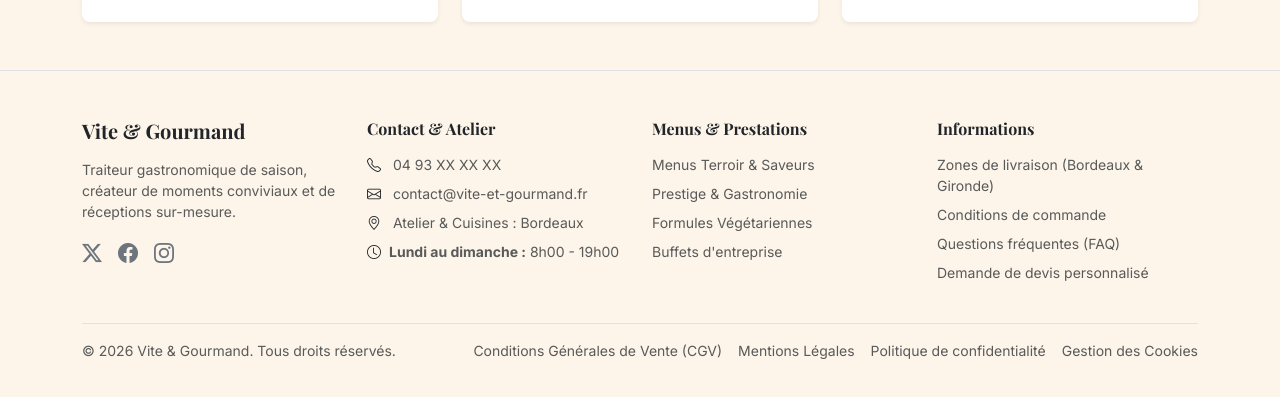
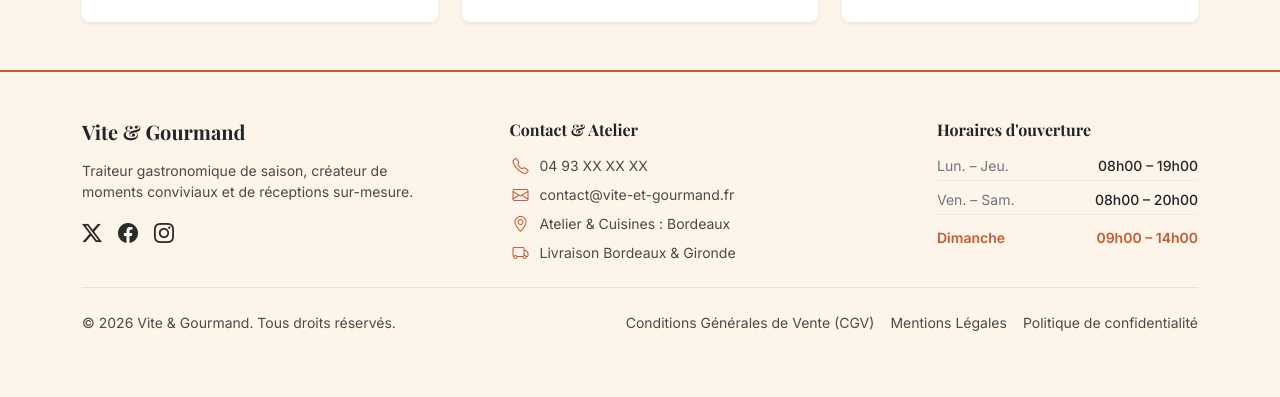
Before and after one commit to berzerk06fr/Vite---Gourmand, an Angular app in the folder vite-et-gourmand-frontend/: page /menus in a window 1280 px wide. Shown: the part 1449-1846 px from the top of the page. Built offline with nearby package versions, Linux system fonts and the light colour scheme; a web font is replaced by a local one.

Commit message:
style(footer): aligner les colonnes et regrouper les horaires selon la charte

```diff
--- a/vite-et-gourmand-frontend/src/app/components/footer/footer.css
+++ b/vite-et-gourmand-frontend/src/app/components/footer/footer.css
@@ -1,46 +1,52 @@
-footer {
-  background-color: var(--vg-dark, #2B2623);
-  color: #ffffff;
+.site-footer {
+  background-color: var(--vg-creme, #FDF5EA);
+  border-top: 2px solid var(--vg-terracotta, #C85A32);
 }
-
-footer a {
-  color: #ded9d4;
+.footer-text {
+  color: #4a4a4a;
+}
+.footer-link {
+  color: #4a4a4a;
   text-decoration: none;
-  transition: color 0.2s ease;
+  transition: color 0.2s ease-in-out;
 }
-
-footer a:hover,
-footer a:focus {
+.footer-link:hover,
+.footer-link:focus {
   color: var(--vg-terracotta, #C85A32);
+  text-decoration: underline;
 }
-
-.footer-brand {
-  font-family: var(--bs-headings-font-family);
+.footer-social-link {
+  color: #2b2b2b;
+  display: inline-block;
+  transition: color 0.2s ease-in-out, transform 0.2s ease;
 }
-
-.footer-social-link {
+.footer-social-link:hover,
+.footer-social-link:focus {
+  color: var(--vg-terracotta, #C85A32);
+  transform: translateY(-2px);
+}
+.footer-icon {
   display: inline-flex;
   align-items: center;
   justify-content: center;
-  width: 38px;
-  height: 38px;
-  border-radius: 50%;
-  background-color: #3d3733;
-  color: #ffffff;
-  border: 1px solid #4d4641;
-  transition: background-color 0.2s ease, transform 0.2s ease, color 0.2s ease;
+  width: 22px;
+  flex: 0 0 22px;
+  color: var(--vg-terracotta, #C85A32);
+  font-size: 1rem;
 }
-
-.footer-social-link:hover,
-.footer-social-link:focus {
-  background-color: var(--vg-terracotta, #C85A32);
-  color: #ffffff;
-  transform: translateY(-2px);
+.footer-icon i {
+  line-height: 1;
 }
-
-/* Accessibilité RGAA : neutralisation des animations si demandé */
+.text-terracotta {
+  color: var(--vg-terracotta, #C85A32);
+}
+.border-light-subtle {
+  border-color: rgba(0, 0, 0, 0.08);
+}
+.footer-bottom {
+  border-top-color: rgba(200, 90, 50, 0.2);
+}
 @media (prefers-reduced-motion: reduce) {
-  footer a,
   .footer-social-link {
     transition: none;
     transform: none;
--- a/vite-et-gourmand-frontend/src/app/components/footer/footer.html
+++ b/vite-et-gourmand-frontend/src/app/components/footer/footer.html
@@ -1,56 +1,66 @@
-<footer class="mt-auto border-top py-5" style="background-color: #FDF5EA;" role="contentinfo">
+<footer class="site-footer mt-auto py-5" role="contentinfo">
   <div class="container">
-    <div class="row g-4 mb-4">
-      <div class="col-12 col-md-3">
+    <div class="row g-4 justify-content-between align-items-start">
+
+      <div class="col-12 col-lg-4">
         <h3 class="fs-5 fw-bold text-dark mb-3">Vite & Gourmand</h3>
-        <p class="text-muted small">
+        <p class="footer-text small mb-3">
           Traiteur gastronomique de saison, créateur de moments conviviaux et de réceptions sur-mesure.
         </p>
-        <div class="d-flex gap-3 text-secondary fs-5 mt-3">
-          <span aria-label="Lien Twitter / X" role="img"><i class="bi bi-twitter-x"></i></span>
-          <span aria-label="Lien Facebook" role="img"><i class="bi bi-facebook"></i></span>
-          <span aria-label="Lien Instagram" role="img"><i class="bi bi-instagram"></i></span>
+        <div class="d-flex gap-3 fs-5">
+          <a href="#" class="footer-social-link" aria-label="Consulter notre page Twitter / X"><i class="bi bi-twitter-x"></i></a>
+          <a href="#" class="footer-social-link" aria-label="Consulter notre page Facebook"><i class="bi bi-facebook"></i></a>
+          <a href="#" class="footer-social-link" aria-label="Consulter notre page Instagram"><i class="bi bi-instagram"></i></a>
         </div>
       </div>
 
-      <div class="col-12 col-md-3">
+      <div class="col-12 col-sm-6 col-lg-4">
         <h4 class="fs-6 fw-bold text-dark mb-3">Contact & Atelier</h4>
-        <ul class="list-unstyled small text-muted d-flex flex-column gap-2">
-          <li><i class="bi bi-telephone me-2 text-dark"></i> 04 93 XX XX XX</li>
-          <li><i class="bi bi-envelope me-2 text-dark"></i> contact&#64;vite-et-gourmand.fr</li>
-          <li><i class="bi bi-geo-alt me-2 text-dark"></i> Atelier & Cuisines : Bordeaux</li>
-          <li><i class="bi bi-clock me-2 text-dark"></i> <strong>Lundi au dimanche :</strong> 8h00 - 19h00</li>
+        <ul class="list-unstyled small footer-text d-flex flex-column gap-2 mb-0">
+          <li class="d-flex align-items-center">
+            <span class="footer-icon me-2"><i class="bi bi-telephone"></i></span>
+            <a href="tel:0493000000" class="footer-link">04 93 XX XX XX</a>
+          </li>
+          <li class="d-flex align-items-center">
+            <span class="footer-icon me-2"><i class="bi bi-envelope"></i></span>
+            <a href="mailto:contact@vite-et-gourmand.fr" class="footer-link">contact&#64;vite-et-gourmand.fr</a>
+          </li>
+          <li class="d-flex align-items-center">
+            <span class="footer-icon me-2"><i class="bi bi-geo-alt"></i></span>
+            <span>Atelier & Cuisines : Bordeaux</span>
+          </li>
+          <li class="d-flex align-items-center">
+            <span class="footer-icon me-2"><i class="bi bi-truck"></i></span>
+            <span>Livraison Bordeaux & Gironde</span>
+          </li>
         </ul>
       </div>
 
-      <div class="col-12 col-md-3">
-        <h4 class="fs-6 fw-bold text-dark mb-3">Menus & Prestations</h4>
-        <ul class="list-unstyled small text-muted d-flex flex-column gap-2">
-          <li><a routerLink="/menus" class="text-decoration-none text-muted">Menus Terroir & Saveurs</a></li>
-          <li><a routerLink="/menus" class="text-decoration-none text-muted">Prestige & Gastronomie</a></li>
-          <li><a routerLink="/menus" class="text-decoration-none text-muted">Formules Végétariennes</a></li>
-          <li><a routerLink="/menus" class="text-decoration-none text-muted">Buffets d'entreprise</a></li>
-        </ul>
-      </div>
-
-      <div class="col-12 col-md-3">
-        <h4 class="fs-6 fw-bold text-dark mb-3">Informations</h4>
-        <ul class="list-unstyled small text-muted d-flex flex-column gap-2">
-          <li>Zones de livraison (Bordeaux & Gironde)</li>
-          <li>Conditions de commande</li>
-          <li>Questions fréquentes (FAQ)</li>
-          <li>Demande de devis personnalisé</li>
+      <div class="col-12 col-sm-6 col-lg-3">
+        <h4 class="fs-6 fw-bold text-dark mb-3">Horaires d'ouverture</h4>
+        <ul class="list-unstyled small footer-text d-flex flex-column gap-2 mb-0">
+          <li class="d-flex justify-content-between pb-1 border-bottom border-light-subtle">
+            <span class="text-secondary">Lun. – Jeu.</span>
+            <span class="fw-medium text-dark">08h00 – 19h00</span>
+          </li>
+          <li class="d-flex justify-content-between pb-1 border-bottom border-light-subtle">
+            <span class="text-secondary">Ven. – Sam.</span>
+            <span class="fw-medium text-dark">08h00 – 20h00</span>
+          </li>
+          <li class="d-flex justify-content-between pt-1">
+            <span class="text-terracotta fw-semibold">Dimanche</span>
+            <span class="text-terracotta fw-semibold">09h00 – 14h00</span>
+          </li>
         </ul>
       </div>
     </div>
 
-    <div class="border-top pt-3 d-flex flex-column flex-md-row justify-content-between align-items-center gap-2 small text-muted">
-      <div>&copy; 2026 Vite & Gourmand. Tous droits réservés.</div>
+    <div class="footer-bottom border-top pt-4 mt-4 d-flex flex-column flex-md-row justify-content-between align-items-center gap-2 small">
+      <div class="footer-text">&copy; 2026 Vite & Gourmand. Tous droits réservés.</div>
       <div class="d-flex flex-wrap justify-content-center gap-3">
-        <a routerLink="/cgv" class="text-decoration-none text-muted">Conditions Générales de Vente (CGV)</a>
-        <a routerLink="/mentions-legales" class="text-decoration-none text-muted">Mentions Légales</a>
-        <a routerLink="/politique-confidentialite" class="text-decoration-none text-muted">Politique de confidentialité</a>
-        <a routerLink="/cookies" class="text-decoration-none text-muted">Gestion des Cookies</a>
+        <a routerLink="/cgv" class="footer-link">Conditions Générales de Vente (CGV)</a>
+        <a routerLink="/mentions-legales" class="footer-link">Mentions Légales</a>
+        <a routerLink="/politique-confidentialite" class="footer-link">Politique de confidentialité</a>
       </div>
     </div>
   </div>
--- a/vite-et-gourmand-frontend/src/app/components/footer/footer.ts
+++ b/vite-et-gourmand-frontend/src/app/components/footer/footer.ts
@@ -9,7 +9,4 @@ import { RouterModule } from '@angular/router';
   templateUrl: './footer.html',
   styleUrl: './footer.css'
 })
-export class FooterComponent {
-  // Année dynamique pour le copyright
-  readonly currentYear = new Date().getFullYear();
-}
+export class FooterComponent {}
```
